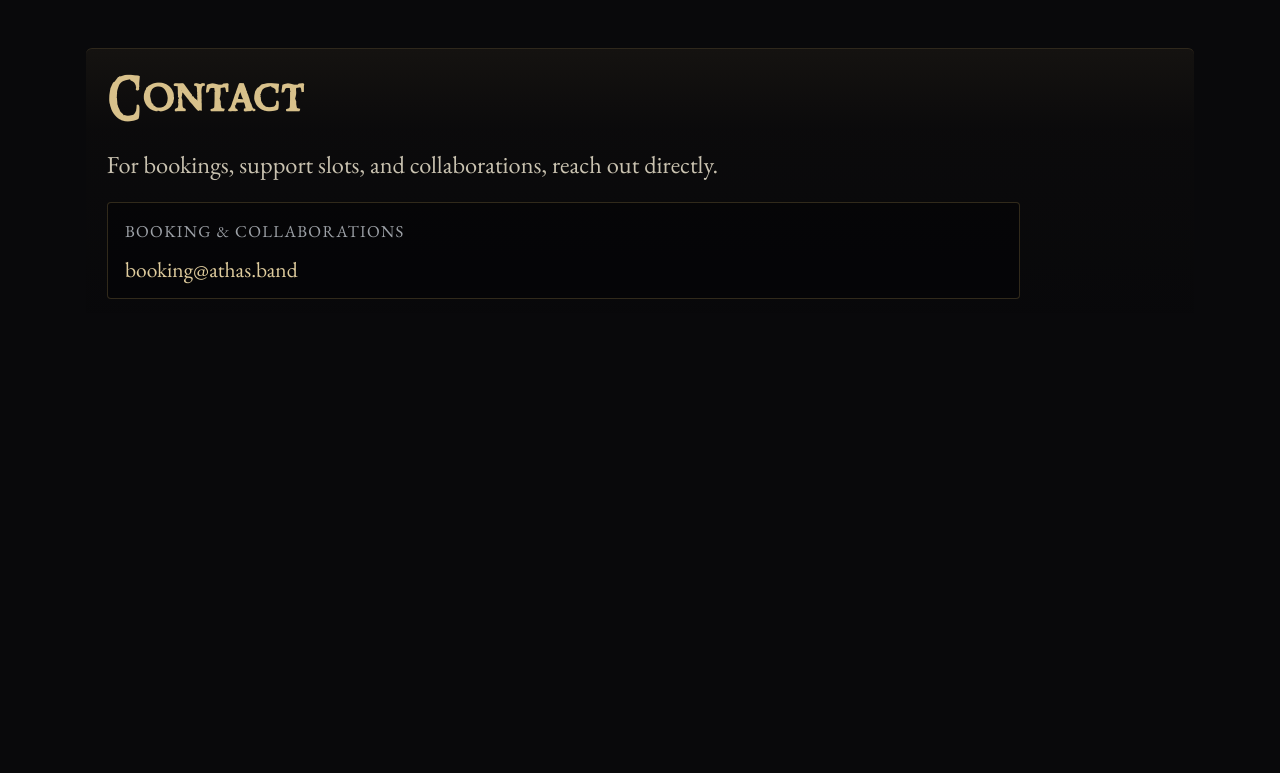
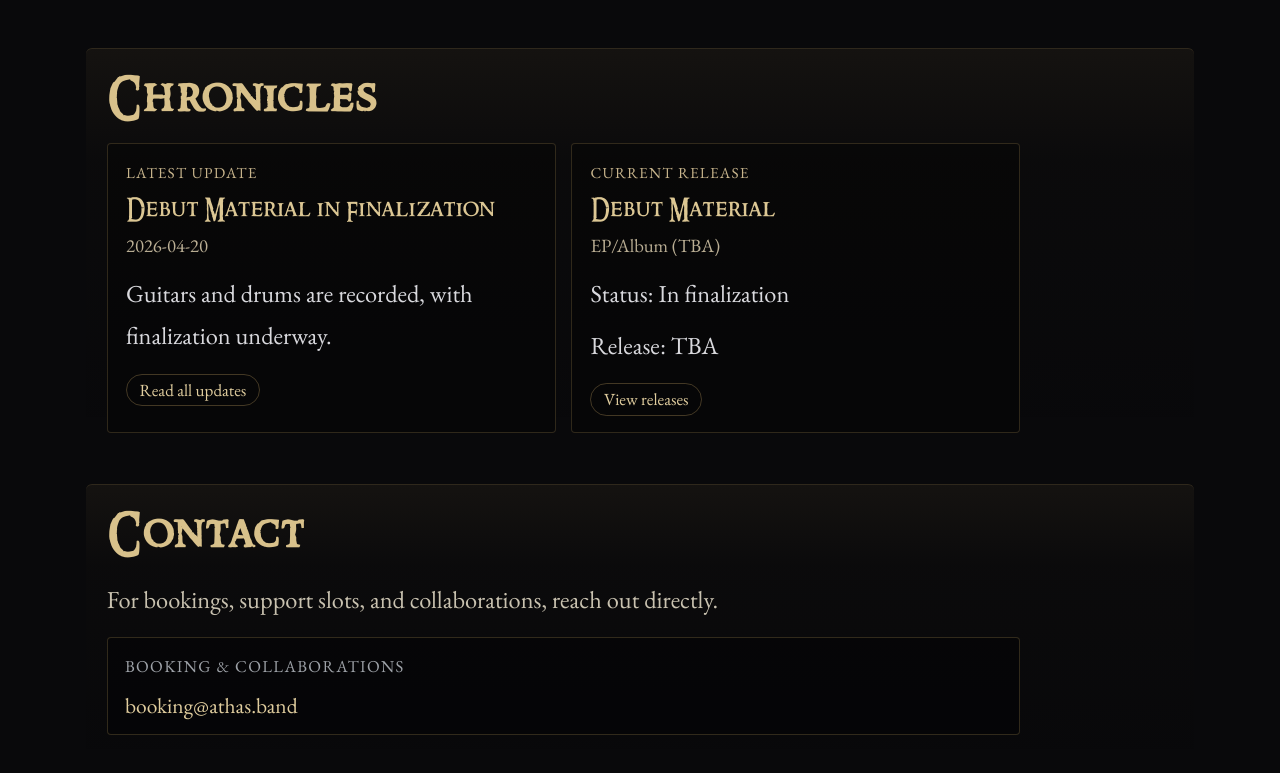
Before and after one commit to Thunor12/athasband_website, an Astro site: page / in a window 1280 px wide. Shown: the part 1906-2679 px from the top of the page. Before the commit the page ends 2290 px from the top, so only its background shows below. Built offline with nearby package versions, Linux system fonts and the light colour scheme; Astro itself is replaced by a stand-in of ours.

Commit message:
added chronicles to have postes

```diff
--- a/src/pages/index.astro
+++ b/src/pages/index.astro
@@ -1,5 +1,5 @@
 ---
-import { getEntry, render } from "astro:content";
+import { getCollection, getEntry, render } from "astro:content";
 import ContactBlock from "../components/ContactBlock.astro";
 import Hero from "../components/Hero.astro";
 import Section from "../components/Section.astro";
@@ -13,6 +13,14 @@ if (!home) {
 }
 
 const { Content } = await render(home);
+
+const releases = await getCollection("releases");
+const updates = await getCollection("updates");
+
+const latestUpdate = updates.sort(
+  (a, b) => b.data.date.getTime() - a.data.date.getTime(),
+)[0];
+const latestRelease = releases[0];
 ---
 
 <BaseLayout title={home.data.seoTitle} description={home.data.seoDescription}>
@@ -51,6 +59,41 @@ const { Content } = await render(home);
     </div>
   </Section>
 
+  <Section title="Chronicles">
+    <div class="teaser-grid">
+      {
+        latestUpdate && (
+          <article class="teaser-card">
+            <p class="teaser-label">Latest update</p>
+            <h3>{latestUpdate.data.title}</h3>
+            <p class="teaser-meta">
+              {latestUpdate.data.date.toISOString().slice(0, 10)}
+            </p>
+            <p>{latestUpdate.data.summary}</p>
+            <a class="teaser-link" href="/updates">
+              Read all updates
+            </a>
+          </article>
+        )
+      }
+
+      {
+        latestRelease && (
+          <article class="teaser-card">
+            <p class="teaser-label">Current release</p>
+            <h3>{latestRelease.data.title}</h3>
+            <p class="teaser-meta">{latestRelease.data.format}</p>
+            <p>Status: {latestRelease.data.status}</p>
+            <p>Release: {latestRelease.data.releaseDate}</p>
+            <a class="teaser-link" href="/releases">
+              View releases
+            </a>
+          </article>
+        )
+      }
+    </div>
+  </Section>
+
   <Section title="Contact">
     <p class="contact-intro">
       For bookings, support slots, and collaborations, reach out directly.
--- a/src/styles/global.css
+++ b/src/styles/global.css
@@ -276,6 +276,62 @@ p {
   color: #cec7b5;
 }
 
+.teaser-grid {
+  display: grid;
+  gap: 0.75rem;
+}
+
+.teaser-card {
+  border: 1px solid rgba(181, 150, 90, 0.24);
+  background: rgba(0, 0, 0, 0.3);
+  border-radius: 4px;
+  padding: 0.8rem 0.9rem;
+}
+
+.teaser-card h3 {
+  margin: 0 0 0.35rem;
+  color: #dcc794;
+  font-size: 1.14rem;
+  font-family: "Ringbearer", "Times New Roman", serif;
+  font-weight: 500;
+  letter-spacing: 0.04em;
+}
+
+.teaser-card p {
+  margin: 0 0 0.45rem;
+}
+
+.teaser-card p:last-of-type {
+  margin-bottom: 0.7rem;
+}
+
+.teaser-label {
+  margin: 0 0 0.25rem;
+  font-size: 0.75rem;
+  text-transform: uppercase;
+  letter-spacing: 0.08em;
+  color: #c8b58c;
+}
+
+.teaser-meta {
+  color: #bbaf94;
+  font-size: 0.92rem;
+}
+
+.teaser-link {
+  display: inline-block;
+  border: 1px solid rgba(181, 150, 90, 0.35);
+  border-radius: 999px;
+  padding: 0.2rem 0.62rem;
+  font-size: 0.84rem;
+  color: #e0cd9e;
+}
+
+.teaser-link:hover {
+  text-decoration: none;
+  background: rgba(181, 150, 90, 0.14);
+}
+
 .contact-intro {
   margin: 0 0 0.8rem;
   color: #c9c2b0;
@@ -356,6 +412,10 @@ p {
 
   .section-content {
     max-width: 78ch;
+  }
+
+  .teaser-grid {
+    grid-template-columns: repeat(2, minmax(0, 1fr));
   }
 
   .side-rail {
```
